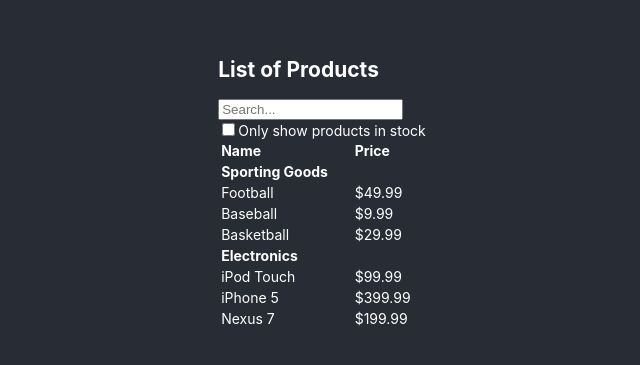
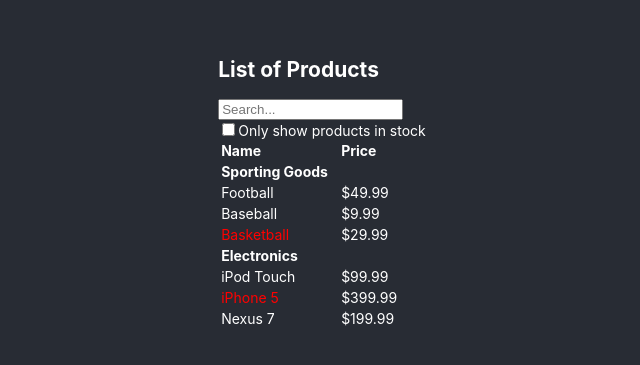
Before and after one commit to YazeedEld/list-of-products, a React (Create React App) app: page / in a window 1280 px wide. Shown: the part 215-580 px from the top of the page, without its empty margins (318-958 px from the left). Built offline with nearby package versions, Linux system fonts and the light colour scheme.

Commit message:
static design

```diff
--- a/src/components/ProductRow.js
+++ b/src/components/ProductRow.js
@@ -6,9 +6,15 @@
     }
 
     render() {
+        let name;
+        if(this.props.stocked){
+            name = <td>{this.props.name}</td>;
+        } else {
+            name = <td style={{color:'red'}}>{this.props.name}</td>;
+        }
         return (
             <tr>
-                <td>{this.props.name}</td>
+                {name}
                 <td>{this.props.price}</td>
             </tr>
         )
--- a/src/components/ProductsTable.js
+++ b/src/components/ProductsTable.js
@@ -7,11 +7,6 @@
 class ProductsTable extends React.Component {
   constructor(props) {
     super(props);
-  }
-
-  //loading the data
-  componentDidMount(){
-
   }
 
   filterProducts(list, category) {
@@ -34,22 +29,12 @@
   }
 
   render() {
-    // let productList = data.map((product,index) => {
-    //     return (
-    //         <ProductRow
-    //             key={index}
-    //             category={product.category}
-    //             price={product.price}
-    //             stocked={product.stocked}
-    //             name={product.name}/>
-    //     )
-    // });
 
     let sportsList = this.filterProducts(data,'Sporting Goods');
     let elecList = this.filterProducts(data,'Electronics');
 
     return (
-      <table style={{width:'100%'}}>
+      <table style={{width:'90%'}}>
         <tbody>
           <tr>
             <td><b>Name</b></td>
```
